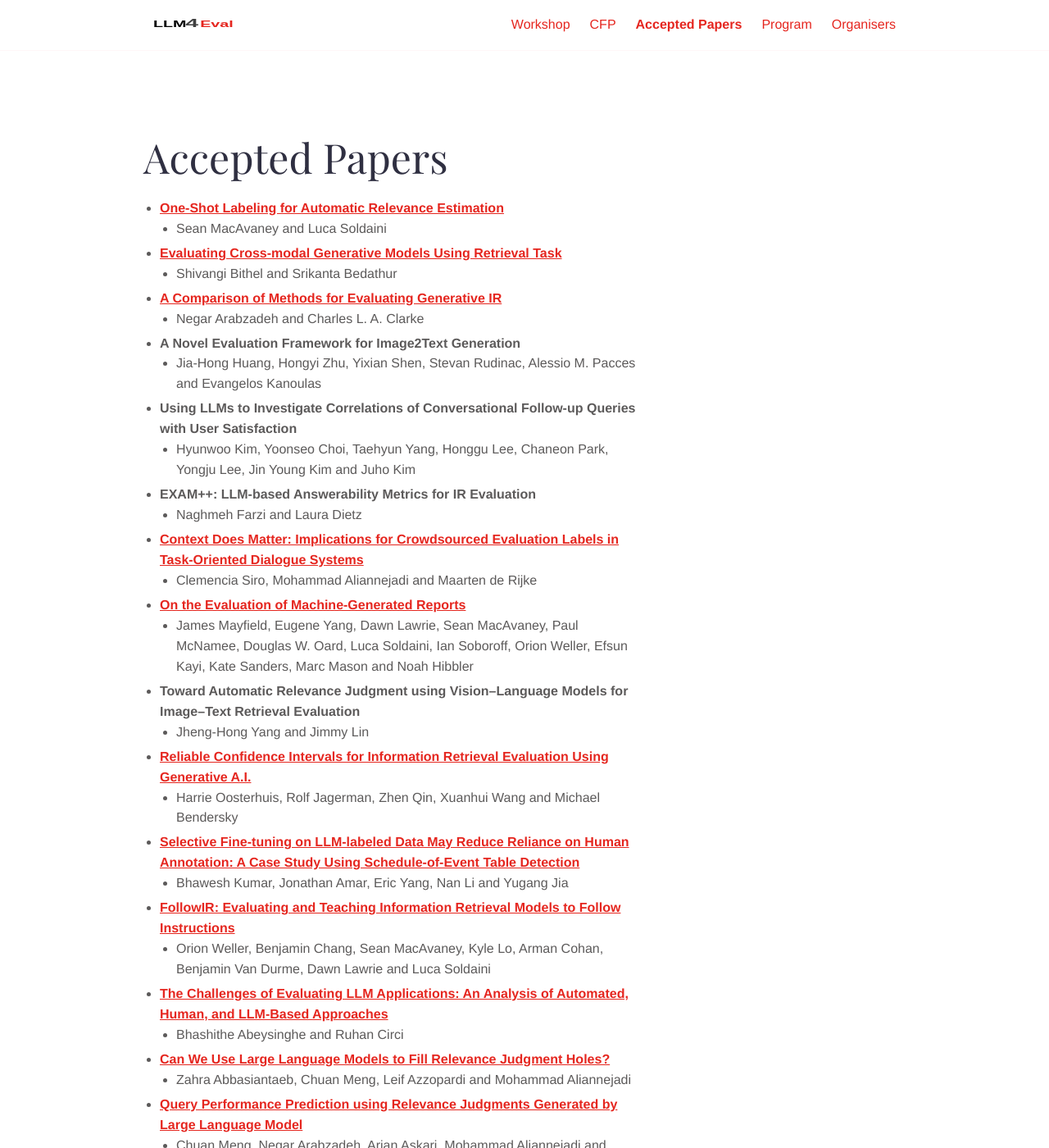
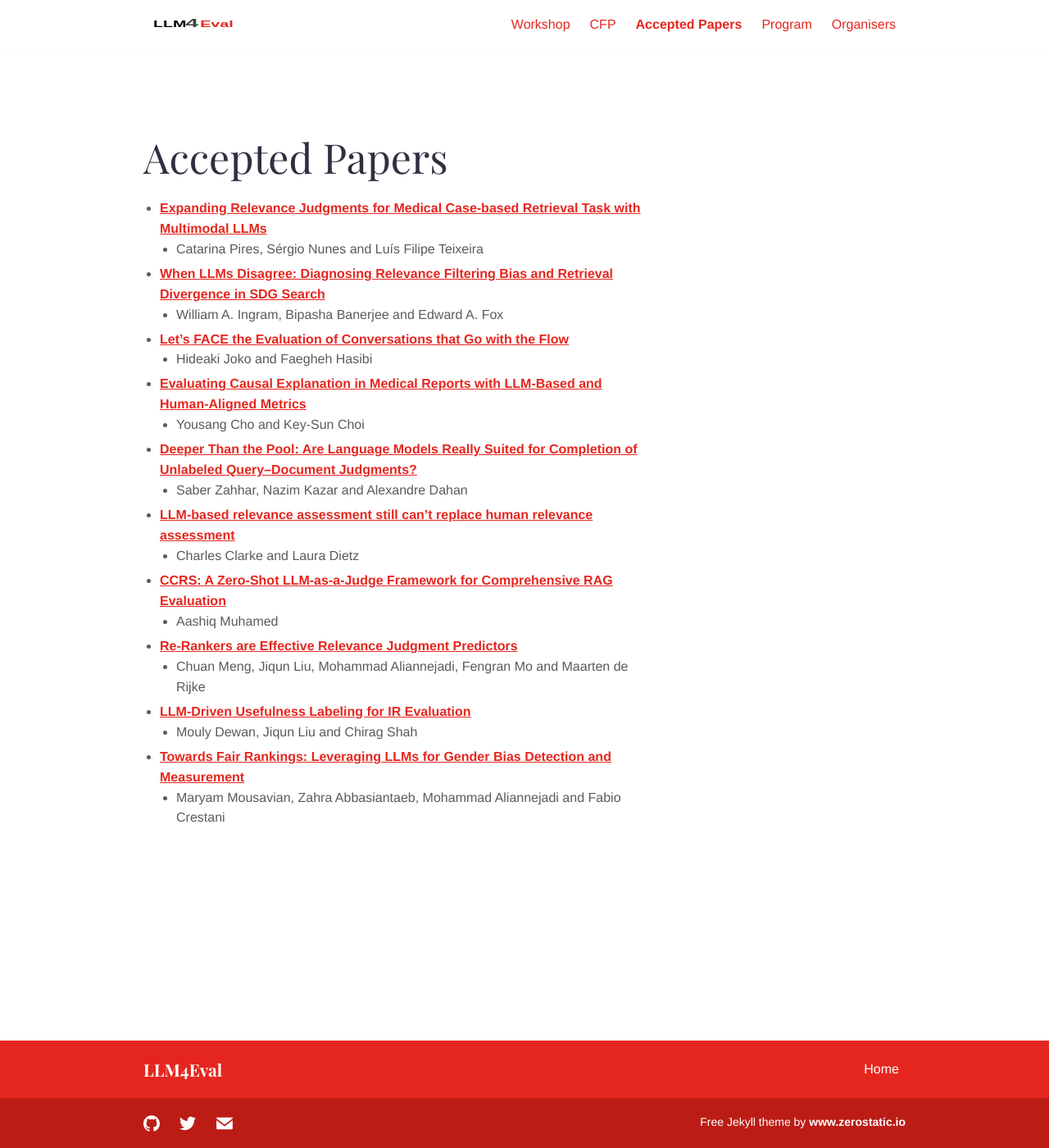
Before and after one commit to llm4eval/SIGIR2025, a Jekyll site: the page built from papers.md, in a window 1280 px wide and 1400 px high. Shown: the whole window at 82% size. Built offline with Jekyll 4.4.1, drawn with Linux system fonts in a browser that asks for light colours; some of the changed text lies outside the part shown.

Commit message:
Added accepted papers

```diff
--- a/papers.md
+++ b/papers.md
@@ -5,47 +5,32 @@ description: Accepted Papers
 bodyClass: page-about
 ---
 
-- __[One-Shot Labeling for Automatic Relevance Estimation](https://arxiv.org/abs/2302.11266){:target="_blank" rel="noopener"}__
-    * Sean MacAvaney and Luca Soldaini
-- __[Evaluating Cross-modal Generative Models Using Retrieval Task](https://dl.acm.org/doi/abs/10.1145/3539618.3591979){:target="_blank" rel="noopener"}__
-    * Shivangi Bithel and Srikanta Bedathur
-- __[A Comparison of Methods for Evaluating Generative IR](https://arxiv.org/abs/2404.04044){:target="_blank" rel="noopener"}__
-    * Negar Arabzadeh and Charles L. A. Clarke
-- __A Novel Evaluation Framework for Image2Text Generation__
-    * Jia-Hong Huang, Hongyi Zhu, Yixian Shen, Stevan Rudinac, Alessio M. Pacces and Evangelos Kanoulas
-- __Using LLMs to Investigate Correlations of Conversational Follow-up Queries with User Satisfaction__
-    * Hyunwoo Kim, Yoonseo Choi, Taehyun Yang, Honggu Lee, Chaneon Park, Yongju Lee, Jin Young Kim and Juho Kim
-- __EXAM++: LLM-based Answerability Metrics for IR Evaluation__
-    * Naghmeh Farzi and Laura Dietz
-- __[Context Does Matter: Implications for Crowdsourced Evaluation Labels in Task-Oriented Dialogue Systems](https://arxiv.org/abs/2404.09980){:target="_blank" rel="noopener"}__
-    * Clemencia Siro, Mohammad Aliannejadi and Maarten de Rijke
-- __[On the Evaluation of Machine-Generated Reports](https://arxiv.org/abs/2405.00982){:target="_blank" rel="noopener"}__
-    * James Mayfield, Eugene Yang, Dawn Lawrie, Sean MacAvaney, Paul McNamee, Douglas W. Oard, Luca Soldaini, Ian Soboroff, Orion Weller, Efsun Kayi, Kate Sanders, Marc Mason and Noah Hibbler
-- __Toward Automatic Relevance Judgment using Vision–Language Models for Image–Text Retrieval Evaluation__
-    * Jheng-Hong Yang and Jimmy Lin
-- __[Reliable Confidence Intervals for Information Retrieval Evaluation Using Generative A.I.](https://arxiv.org/abs/2407.02464){:target="_blank" rel="noopener"}__
-    * Harrie Oosterhuis, Rolf Jagerman, Zhen Qin, Xuanhui Wang and Michael Bendersky
-- __[Selective Fine-tuning on LLM-labeled Data May Reduce Reliance on Human Annotation: A Case Study Using Schedule-of-Event Table Detection](https://www.arxiv.org/abs/2405.06093){:target="_blank" rel="noopener"}__
-    * Bhawesh Kumar, Jonathan Amar, Eric Yang, Nan Li and Yugang Jia
-- __[FollowIR: Evaluating and Teaching Information Retrieval Models to Follow Instructions](https://arxiv.org/abs/2403.15246){:target="_blank" rel="noopener"}__
-    * Orion Weller, Benjamin Chang, Sean MacAvaney, Kyle Lo, Arman Cohan, Benjamin Van Durme, Dawn Lawrie and Luca Soldaini
-- __[The Challenges of Evaluating LLM Applications: An Analysis of Automated, Human, and LLM-Based Approaches](https://arxiv.org/abs/2406.03339){:target="_blank" rel="noopener"}__
-    * Bhashithe Abeysinghe and Ruhan Circi
-- __[Can We Use Large Language Models to Fill Relevance Judgment Holes?](https://arxiv.org/pdf/2405.05600){:target="_blank" rel="noopener"}__
-    * Zahra Abbasiantaeb, Chuan Meng, Leif Azzopardi and Mohammad Aliannejadi
-- __[Query Performance Prediction using Relevance Judgments Generated by Large Language Model](https://arxiv.org/abs/2404.01012){:target="_blank" rel="noopener"}__
-    * Chuan Meng, Negar Arabzadeh, Arian Askari, Mohammad Aliannejadi and Maarten de Rijke
-- __[Large Language Models for Relevance Judgment in Product Search](https://arxiv.org/abs/2406.00247){:target="_blank" rel="noopener"}__
-    * Navid Mehrdad, Hrushikesh Mohapatra, Mossaab Bagdouri, Prijith Chandran, Alessandro Magnani, Xunfan Cai, Ajit Puthenputhussery, Sachin Yadav, Tony Lee, Chengxiang Zhai and Ciya Liao
-- __[Evaluating the Retrieval Component in LLM-Based Question Answering Systems](https://arxiv.org/abs/2406.06458){:target="_blank" rel="noopener"}__
-    * Ashkan Alinejad, Krtin Kumar and Ali Vahdat
-- __[Exploring Large Language Models for Relevance Judgments in Tetun](https://arxiv.org/abs/2406.07299v1){:target="_blank" rel="noopener"}__
-    * Gabriel de Jesus and Sérgio Nunes
-- __A Comparative Analysis of Faithfulness Metrics and Humans in Citation Evaluation__
-    * Weijia Zhang, Mohammad Aliannejadi, Jiahuan Pei, Yifei Yuan, Jia-Hong Huang and Evangelos Kanoulas
-- __[Evaluating RAG-Fusion with RAGElo: an Automated Elo-based Framework](https://arxiv.org/abs/2406.14783){:target="_blank" rel="noopener"}__
-    * Zackary Rackauckas, Arthur Câmara and Jakub Zavrel
-- __Enhancing Demographic Diversity in Test Collections Using LLMs__
-    * Marwah Alaofi, Nicola Ferro, Paul Thomas, Falk Scholer and Mark Sanderson
-- __GPT-4 Relevance Labelling can be Fooled by Query Keyword Stuffing__
-    * Marwah Alaofi, Paul Thomas, Falk Scholer and Mark Sanderson
+- __[Expanding Relevance Judgments for Medical Case-based Retrieval Task with Multimodal LLMs](#){:target="_blank" rel="noopener"}__
+  * Catarina Pires, Sérgio Nunes and Luís Filipe Teixeira
+
+- __[When LLMs Disagree: Diagnosing Relevance Filtering Bias and Retrieval Divergence in SDG Search](#){:target="_blank" rel="noopener"}__
+  * William A. Ingram, Bipasha Banerjee and Edward A. Fox
+
+- __[Let's FACE the Evaluation of Conversations that Go with the Flow](#){:target="_blank" rel="noopener"}__
+  * Hideaki Joko and Faegheh Hasibi
+
+- __[Evaluating Causal Explanation in Medical Reports with LLM-Based and Human-Aligned Metrics](#){:target="_blank" rel="noopener"}__
+  * Yousang Cho and Key-Sun Choi
+
+- __[Deeper Than the Pool: Are Language Models Really Suited for Completion of Unlabeled Query–Document Judgments?](#){:target="_blank" rel="noopener"}__
+  * Saber Zahhar, Nazim Kazar and Alexandre Dahan
+
+- __[LLM-based relevance assessment still can't replace human relevance assessment](#){:target="_blank" rel="noopener"}__
+  * Charles Clarke and Laura Dietz
+
+- __[CCRS: A Zero-Shot LLM-as-a-Judge Framework for Comprehensive RAG Evaluation](#){:target="_blank" rel="noopener"}__
+  * Aashiq Muhamed
+
+- __[Re-Rankers are Effective Relevance Judgment Predictors](#){:target="_blank" rel="noopener"}__
+  * Chuan Meng, Jiqun Liu, Mohammad Aliannejadi, Fengran Mo and Maarten de Rijke
+
+- __[LLM-Driven Usefulness Labeling for IR Evaluation](#){:target="_blank" rel="noopener"}__
+  * Mouly Dewan, Jiqun Liu and Chirag Shah
+
+- __[Towards Fair Rankings: Leveraging LLMs for Gender Bias Detection and Measurement](#){:target="_blank" rel="noopener"}__
+  * Maryam Mousavian, Zahra Abbasiantaeb, Mohammad Aliannejadi and Fabio Crestani
```
Also changed, not shown: program.md (+2 -2 lines).
